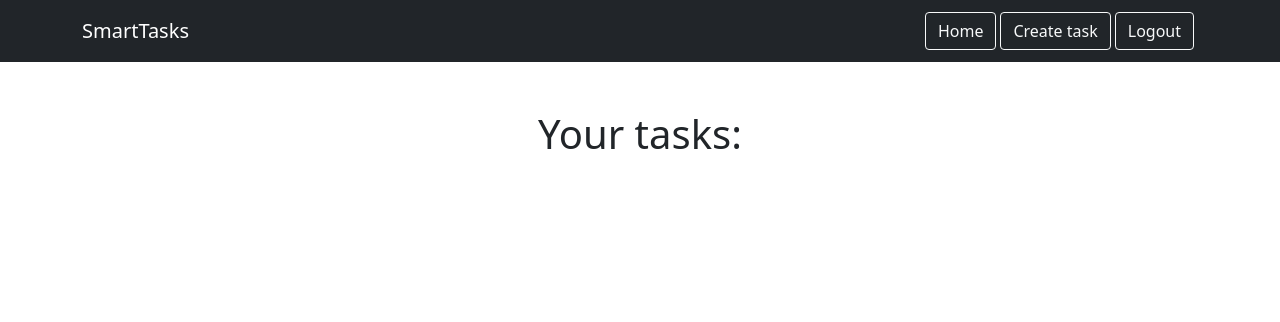
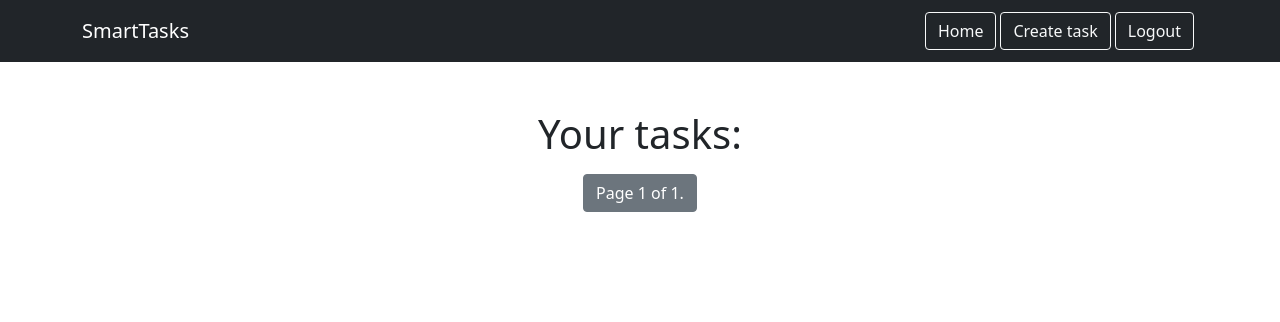
Before and after one commit to AndyDem/smarttasks-project, a Django app: page /smart/tasks in a window 1280 px wide. Shown: the top 322 px of the page. Run offline with Django 4.2, Linux system fonts and the light colour scheme; the visitor is signed in with stand-in values (Sample User, id 1); data that the repository does not hold is empty.

Commit message:
adds pagination and order of tasks

```diff
--- a/tasks/templates/tasks/tasks_list.html
+++ b/tasks/templates/tasks/tasks_list.html
@@ -2,13 +2,16 @@
 
 {% block body %}
   <h1>Your tasks:</h1>
-  <div class="row row-cols-3 g-2">
-      {% for task in tasks %}
+  <div class="row row-cols-2 g-2">
+      {% for task in page_obj %}
         <div class="col">
             <div class="p-3 border">
                 <p>{{ task.text }}</p>
                 {% if task.deadline is not None %}
                 <p>{{ task.deadline }}</p>
+                {% endif %}
+                {% if task.priority is not None %}
+                <p>{{ task.get_priority_display }}</p>
                 {% endif %}
                 <a href="{% url 'tasks_update' pk=task.id %}" class="btn btn-secondary">Edit</a>
                 <a href="{% url 'tasks_delete' pk=task.id %}" class="btn btn-danger">Delete</a>
@@ -16,4 +19,21 @@
         </div>
       {% endfor %}
   </div>
+  <div class="row mt-3">
+    <span>
+        {% if page_obj.has_previous %}
+            <a class="btn btn-secondary" href="?page=1">&laquo; first</a>
+            <a class="btn btn-secondary" href="?page={{ page_obj.previous_page_number }}">previous</a>
+        {% endif %}
+
+        <span class="btn btn-secondary">
+            Page {{ page_obj.number }} of {{ page_obj.paginator.num_pages }}.
+        </span>
+
+        {% if page_obj.has_next %}
+            <a class="btn btn-secondary" href="?page={{ page_obj.next_page_number }}">next</a>
+            <a class="btn btn-secondary" href="?page={{ page_obj.paginator.num_pages }}">last &raquo;</a>
+        {% endif %}
+    </span>
+  </div>
 {% endblock %}
--- a/tasks/views.py
+++ b/tasks/views.py
@@ -7,12 +7,13 @@ from .forms import TaskForm
 
 class TaskListView(LoginRequiredMixin, ListView):
     model = Task
+    paginate_by = 2
     template_name = "tasks/tasks_list.html"
-    context_object_name = 'tasks'
     login_url = '/login'
 
     def get_queryset(self):
-        tasks = Task.objects.filter(user=self.request.user)
+        tasks = Task.objects.filter(user=self.request.user) \
+            .order_by('priority','deadline').reverse()
         return tasks
 
 
```
Also changed, not shown: README.md.
